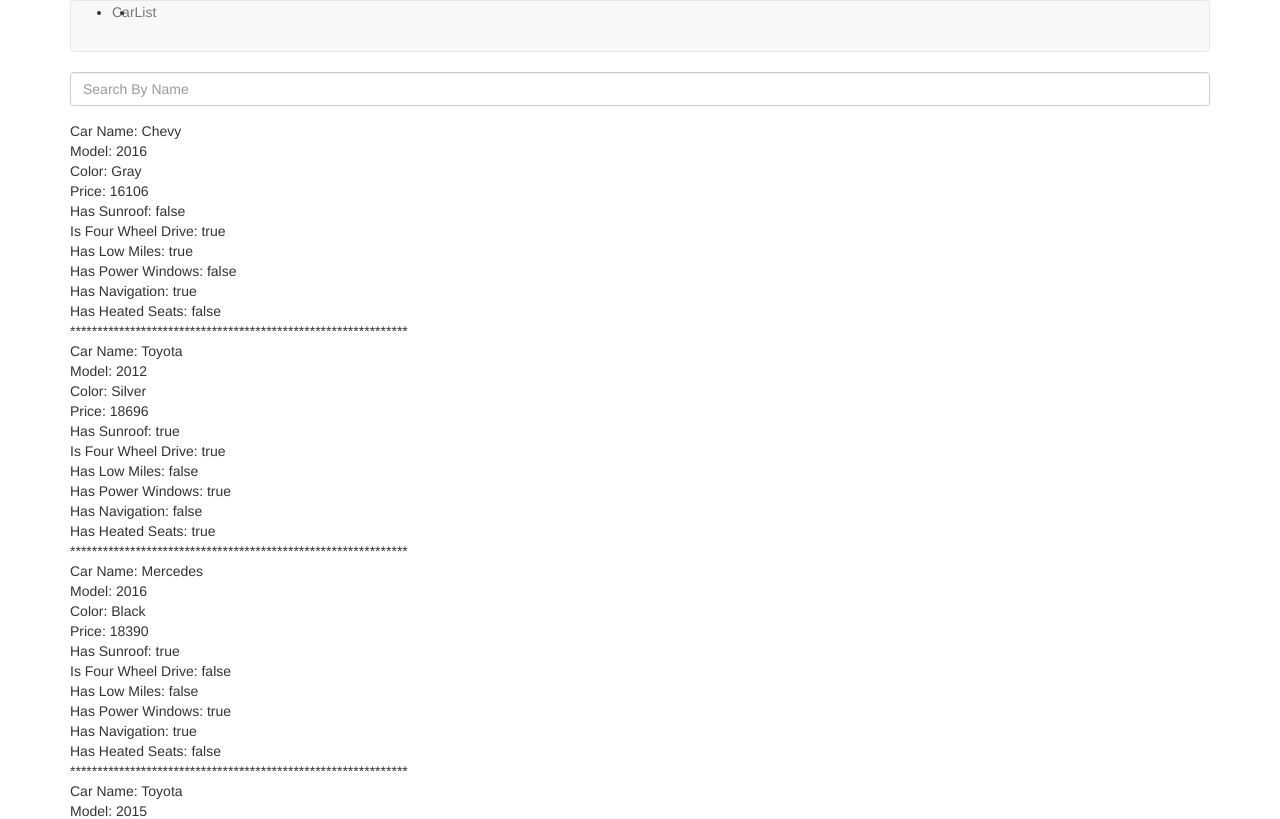
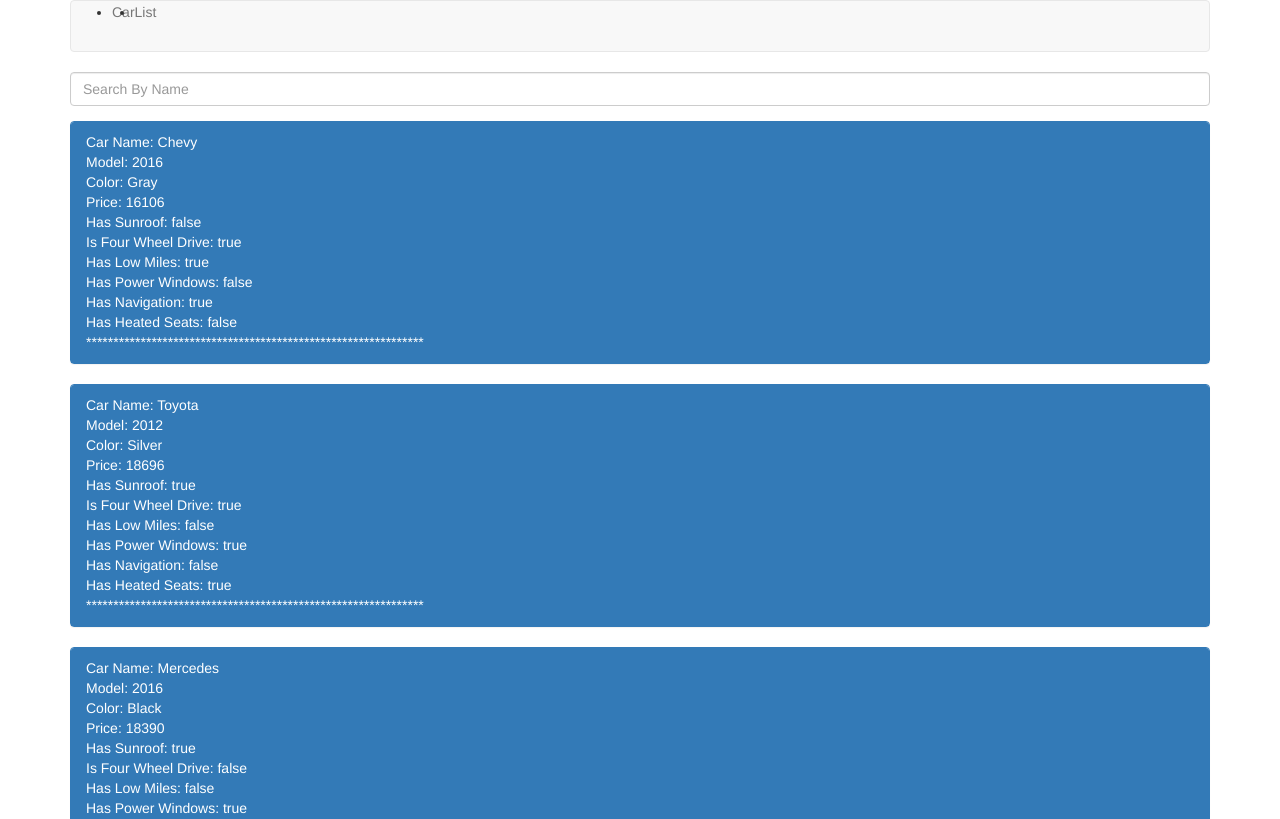
Before and after one commit to pravkrsah/car-dealership, an Angular app in the folder car-dealership-master/: page /list in a window 1280 px wide. Shown: the top 819 px of the page. Built offline with nearby package versions, Linux system fonts and the light colour scheme.

Commit message:
"Second Commit"

```diff
--- a/car-dealership-master/src/app/car/car.component.html
+++ b/car-dealership-master/src/app/car/car.component.html
@@ -25,7 +25,8 @@
 </form>
  -->
 
- <div>
+ <div class="panel panel-primary">
+  <div class="panel-heading">
     <div>
       <span>Car Name:</span> {{car.name}}
     </div>
@@ -58,3 +59,4 @@
       </div>
 **************************************************************
   </div>
+ </div>
--- a/car-dealership-master/src/app/car/car.component.ts
+++ b/car-dealership-master/src/app/car/car.component.ts
@@ -31,9 +31,4 @@
       model: new FormControl()
     });
   }
-  onSubmit(): void{
-    console.log(this.carForm.value)
-  }
-
-
 }
```
Lines whose indentation alone changed are shown as unchanged.
